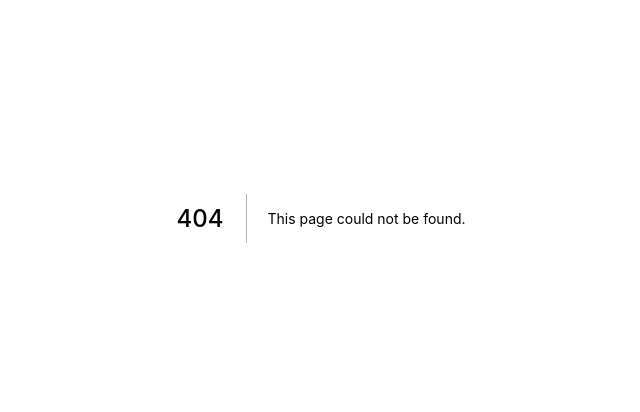
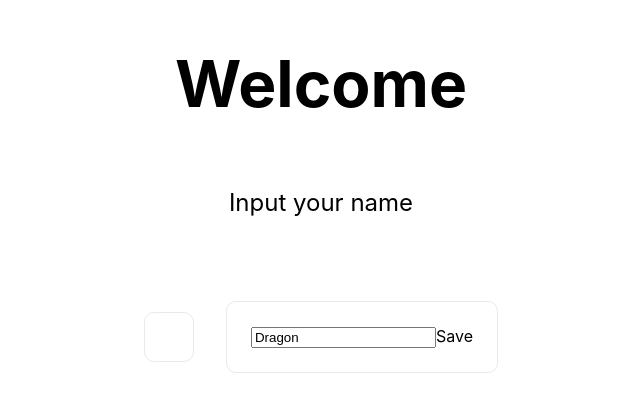
Before and after one commit to GradConnection/seek-the-dragon, a Next.js app: page /hatchery/welcome in a window 1280 px wide. Before the commit this address had no page. Shown: the part 182-594 px from the top of the page, without its empty margins (319-959 px from the left). Built offline with nearby package versions, Linux system fonts and the light colour scheme.

Commit message:
Restructured files

```diff
--- a/pages/hatchery.js
+++ b/pages/hatchery/welcome.js
@@ -1,19 +1,18 @@
 import { useState } from 'react';
 import Head from 'next/head';
 import Link from 'next/link';
-import styles from '../styles/Home.module.css'
-import Hatching from '../components/hatchery/hatching';
+import styles from '../../styles/Home.module.css';
+import Image from 'next/image';
+import welcome from '../../components/hatchery/welcome';
 
 export default function Hatchery() {
 
-  const [step, setStep] = useState(0);
-
-  console.log("hatchery step", step)
+  const [name, setName] = useState("Dragon");
 
   return (
     <div className={styles.container}>
       <Head>
-        <title>Hatchery</title>
+        <title>Setup your name</title>
         <meta name="description" content="Generated by create next app" />
         <link rel="icon" href="/favicon.ico" />
         <link
@@ -24,18 +23,22 @@ export default function Hatchery() {
 
       <main className={styles.main}>
         <h1 className={styles.title}>
-          Welcome to SEEK The Dragon
+          Welcome
         </h1>
 
         <p className={styles.description}>
-          Click on the egg{' '}
+          Input your name
         </p>
 
         <div className={styles.grid}>
-          {step <= 3 && <Hatching step={step} setStep={setStep} />}
-          {step > 3 && (
-            <Link href="/hatched-welcome/">Continue</Link>
-          )}
+          <div className={styles.card}>
+            {/* Dragon pic */}
+            {/* <Image src={""} alt="Click on me" width={256} height={338} />; */}
+          </div>
+          <div className={styles.card}>
+            <input value={name} onChange={(e) => setName(e.target.value)} />
+            <Link href="/next-step/">Save</Link>
+          </div>
         </div>
       </main>
 
```
Also changed, not shown: pages/hatchery/index.js (renamed from pages/hatched-welcome.js, +12 -15 lines).
